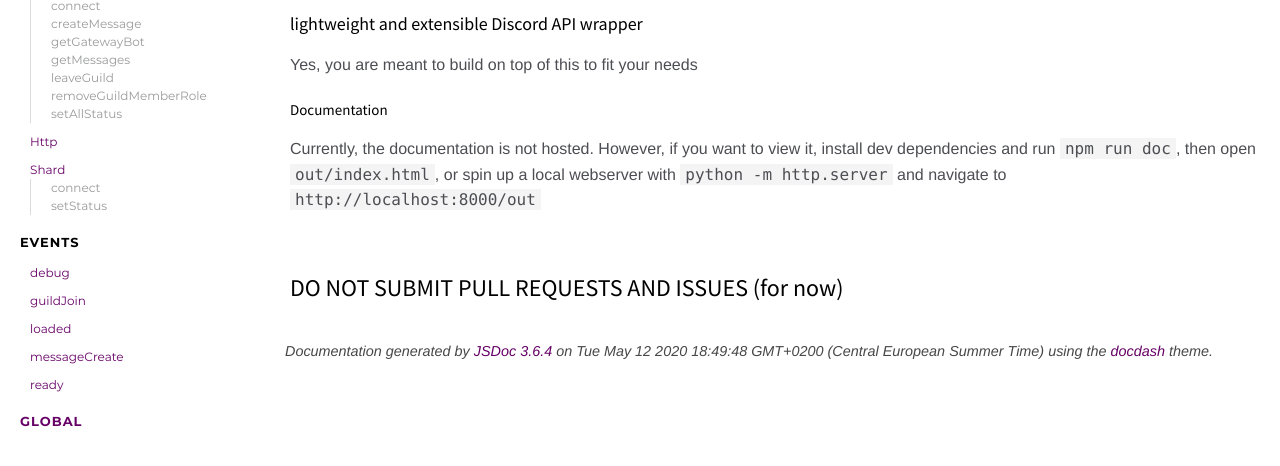
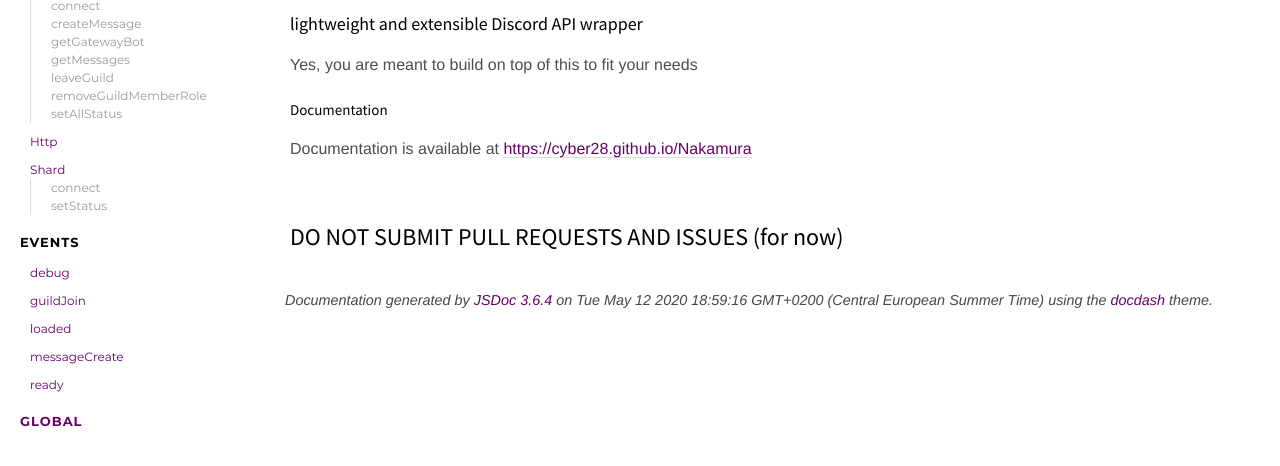
Before and after one commit to Cyber28/Nakamura, a website: page docs/index.html in a window 1280 px wide. Shown: the part 114-580 px from the top of the page. Drawn offline with Linux system fonts and the light colour scheme.

Commit message:
i swear i can do a gh action instead of running this every time

```diff
--- a/docs/index.html
+++ b/docs/index.html
@@ -61,7 +61,7 @@
 <h2>lightweight and extensible Discord API wrapper</h2>
 <p>Yes, you are meant to build on top of this to fit your needs</p>
 <h3>Documentation</h3>
-<p>Currently, the documentation is not hosted. However, if you want to view it, install dev dependencies and run <code>npm run doc</code>, then open <code>out/index.html</code>, or spin up a local webserver with <code>python -m http.server</code> and navigate to <code>http://localhost:8000/out</code></p>
+<p>Documentation is available at <a href="https://cyber28.github.io/Nakamura">https://cyber28.github.io/Nakamura</a></p>
 <h1>DO NOT SUBMIT PULL REQUESTS AND ISSUES (for now)</h1></article>
     </section>
 
@@ -77,7 +77,7 @@
 <br class="clear">
 
 <footer>
-    Documentation generated by <a href="https://github.com/jsdoc3/jsdoc">JSDoc 3.6.4</a> on Tue May 12 2020 18:49:48 GMT+0200 (Central European Summer Time) using the <a href="https://github.com/clenemt/docdash">docdash</a> theme.
+    Documentation generated by <a href="https://github.com/jsdoc3/jsdoc">JSDoc 3.6.4</a> on Tue May 12 2020 18:59:16 GMT+0200 (Central European Summer Time) using the <a href="https://github.com/clenemt/docdash">docdash</a> theme.
 </footer>
 
 <script>prettyPrint();</script>
```
Also changed, not shown: docs/Client.html (+1 -1 lines), docs/Client.js.html (+1 -1 lines), docs/Constants.js.html (+1 -1 lines), docs/Http.html (+1 -1 lines), docs/Shard.html (+1 -1 lines), docs/gateway_Shard.js.html (+1 -1 lines), docs/global.html (+1 -1 lines), docs/rest_Http.js.html (+1 -1 lines).
